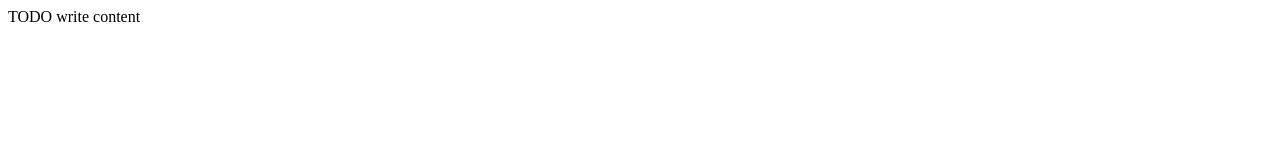
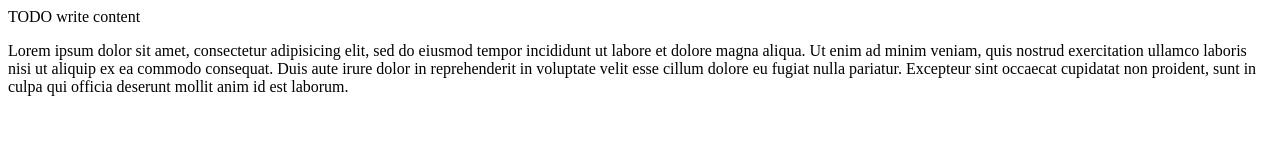
Before and after one commit to vishnyakov0705/ato-git-third.dev, a plain HTML site: page HTML5Application1/public_html/index.html in a window 1280 px wide. Drawn offline with Linux system fonts and the light colour scheme.

Commit message:
add 1 paragraph text lorem ipsum

```diff
--- a/HTML5Application1/public_html/index.html
+++ b/HTML5Application1/public_html/index.html
@@ -11,6 +11,11 @@ and open the template in the editor.
         <meta name="viewport" content="width=device-width, initial-scale=1.0">
     </head>
     <body>
-        <div>TODO write content</div>
+        <div>TODO write content
+            <p>
+                Lorem ipsum dolor sit amet, consectetur adipisicing elit, sed do eiusmod tempor incididunt ut labore et dolore magna aliqua. Ut enim ad minim veniam, quis nostrud exercitation ullamco laboris nisi ut aliquip ex ea commodo consequat. Duis aute irure dolor in reprehenderit in voluptate velit esse cillum dolore eu fugiat nulla pariatur. Excepteur sint occaecat cupidatat non proident, sunt in culpa qui officia deserunt mollit anim id est laborum.
+            </p>
+
+        </div>
     </body>
 </html>
```
